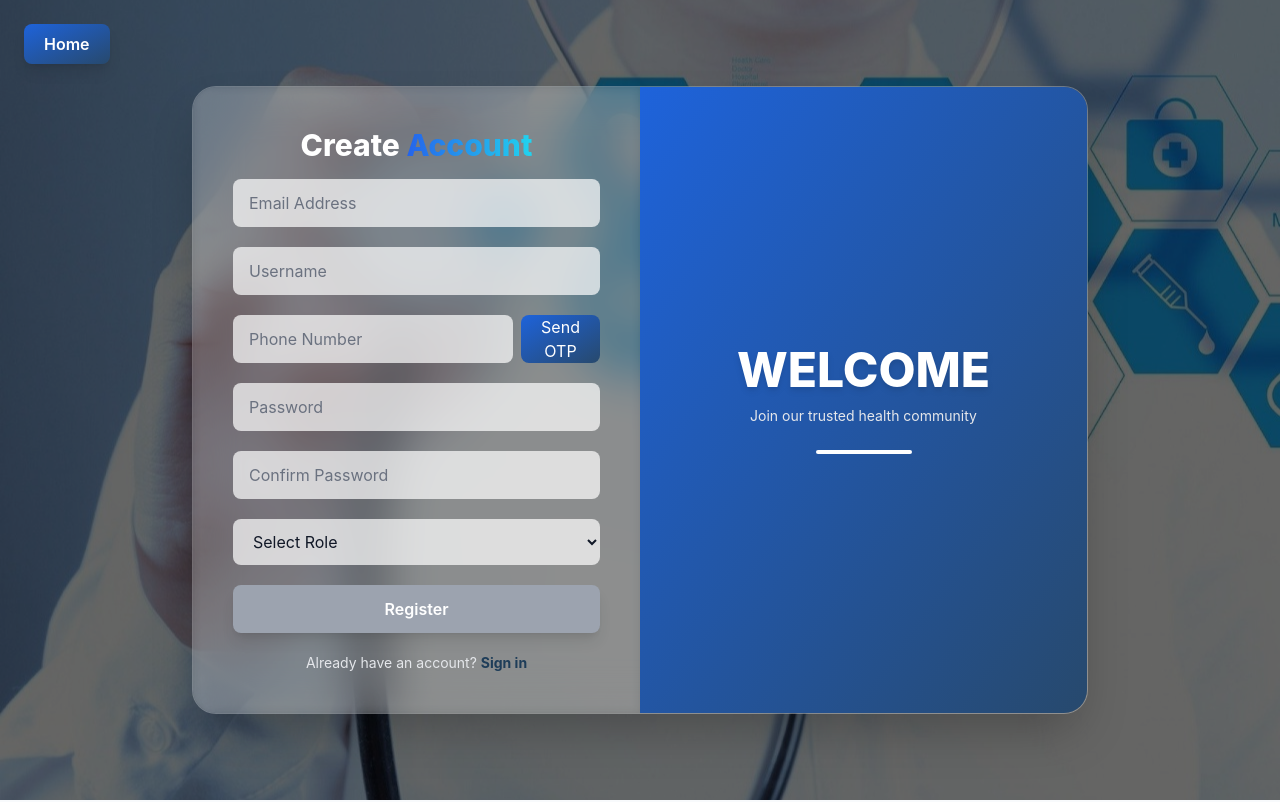
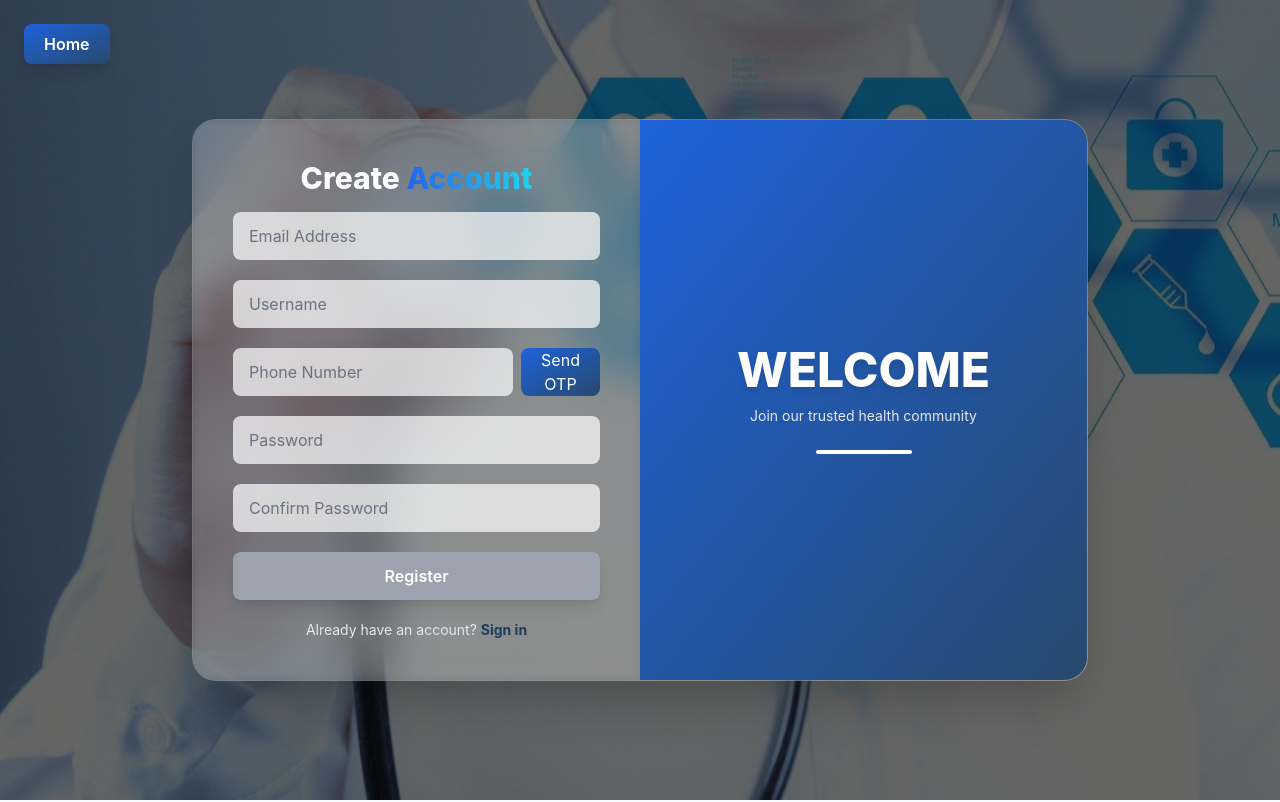
Before and after one commit to harshsharma5720/HospitalERP, a React (Create React App) app in the folder hospital-frontend/: page /register in a window 1280 px wide. Shown: the top 802 px of the page. Built offline with nearby package versions, Linux system fonts and the light colour scheme; a web font is replaced by a local one.

Commit message:
update the registration page only for patient , as admin will register all other role like doctor .

```diff
--- a/hospital-frontend/src/Register.js
+++ b/hospital-frontend/src/Register.js
@@ -12,7 +12,7 @@ export default function RegisterPage() {
     otp: "",
     password: "",
     confirmPassword: "",
-    role: "",
+    role: "PATIENT",
   });
 
   const [error, setError] = useState("");
@@ -287,26 +287,6 @@ export default function RegisterPage() {
               required
             />
 
-            {/* Role */}
-            <select
-              name="role"
-              value={formData.role}
-              onChange={handleChange}
-              className="
-                w-full px-4 py-3 rounded-lg
-                bg-white/70 text-gray-900 placeholder-gray-500
-                dark:bg-[#0f172a] dark:text-[#50d4f2] dark:placeholder-gray-400
-                focus:outline-none focus:ring-2 focus:ring-[#1e3d59] dark:focus:ring-[#50d4f2]
-              "
-              required
-            >
-              <option value="">Select Role</option>
-              <option value="ADMIN">Admin</option>
-              <option value="DOCTOR">Doctor</option>
-              <option value="PATIENT">Patient</option>
-              <option value="RECEPTIONIST">Receptionist</option>
-            </select>
-
             {/* Register */}
             <button
               type="submit"
```
